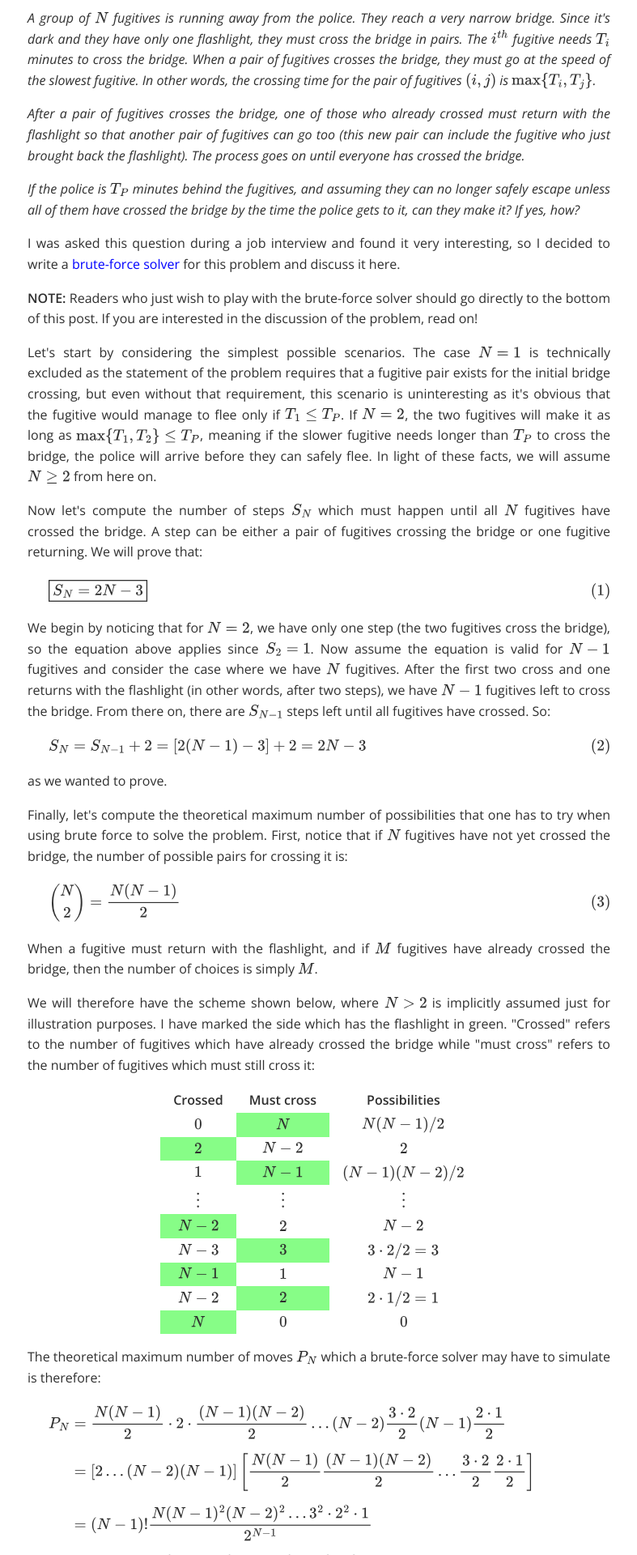
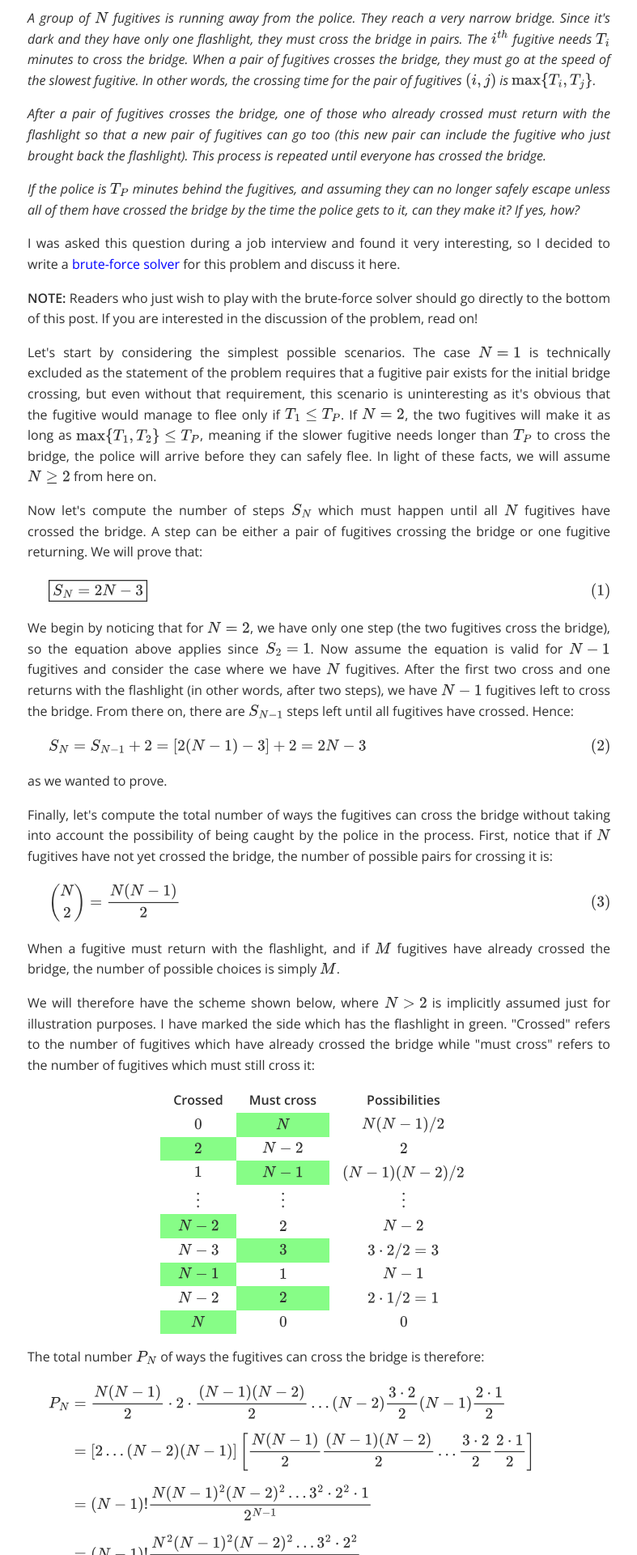
Before and after one commit to dassencio/blog, a Vue app: page /3 in a window 1280 px wide. Shown: the part 260-2180 px from the top of the page at 81% size, without its empty margins (246-1033 px from the left). Built offline with nearby package versions, Linux system fonts and the light colour scheme.

Commit message:
Improve post text

```diff
--- a/src/posts/3.vue
+++ b/src/posts/3.vue
@@ -13,9 +13,9 @@
   <p>
     <i>
       After a pair of fugitives crosses the bridge, one of those who already
-      crossed must return with the flashlight so that another pair of fugitives
+      crossed must return with the flashlight so that a new pair of fugitives
       can go too (this new pair can include the fugitive who just brought back
-      the flashlight). The process goes on until everyone has crossed the
+      the flashlight). This process is repeated until everyone has crossed the
       bridge.
     </i>
   </p>
@@ -70,7 +70,7 @@
     where we have $N$ fugitives. After the first two cross and one returns with
     the flashlight (in other words, after two steps), we have $N - 1$ fugitives
     left to cross the bridge. From there on, there are $S_{N - 1}$ steps left
-    until all fugitives have crossed. So:
+    until all fugitives have crossed. Hence:
   </p>
 
   <EquationBlock>
@@ -80,10 +80,10 @@
   <p>as we wanted to prove.</p>
 
   <p>
-    Finally, let's compute the theoretical maximum number of possibilities that
-    one has to try when using brute force to solve the problem. First, notice
-    that if $N$ fugitives have not yet crossed the bridge, the number of
-    possible pairs for crossing it is:
+    Finally, let's compute the total number of ways the fugitives can cross the
+    bridge without taking into account the possibility of being caught by the
+    police in the process. First, notice that if $N$ fugitives have not yet
+    crossed the bridge, the number of possible pairs for crossing it is:
   </p>
 
   <EquationBlock>
@@ -92,7 +92,7 @@
 
   <p>
     When a fugitive must return with the flashlight, and if $M$ fugitives have
-    already crossed the bridge, then the number of choices is simply $M$.
+    already crossed the bridge, the number of possible choices is simply $M$.
   </p>
 
   <p>
@@ -137,8 +137,8 @@
   </MultiModeGrid>
 
   <p>
-    The theoretical maximum number of moves $P_N$ which a brute-force solver may
-    have to simulate is therefore:
+    The total number $P_N$ of ways the fugitives can cross the bridge is
+    therefore:
   </p>
 
   <!-- prettier-ignore -->
@@ -186,20 +186,19 @@
     equation \eqref{num_possibilities} since $N!$ grows much faster than both
     $2^{N - 1}$ and $N$. This will impose limitations on the maximum number of
     fugitives we can handle when trying to solve the problem using brute force,
-    but this limitation can be partially circumvented by ignoring moves which
-    would exceed the police time, thereby eliminating entire subtrees of
-    possibilities which would never lead to a solution. The total number of
-    possibilities to consider is also further reduced by not distinguishing
-    between fugitives which need the same time to cross the bridge.
+    but this limitation can be partially circumvented by ignoring bridge
+    crossings which would exceed the police time, thereby eliminating entire
+    subtrees of possibilities which would never lead to a solution. The total
+    number of possibilities to consider is also further reduced by not
+    distinguishing between fugitives which need the same amount of time to cross
+    the bridge.
   </p>
 
   <p>
     It's now time to play with the brute-force solver! On the text fields below,
     enter the times needed by each fugitive to cross the bridge and the time the
     police will take to reach it. The values already entered are the ones I was
-    given in my job interview. If two or more fugitives need the same amount of
-    time to cross the bridge, the solver will not differentiate between them
-    when computing solutions.
+    given in my job interview.
   </p>
 
   <ResponsiveForm class="solver">
```
